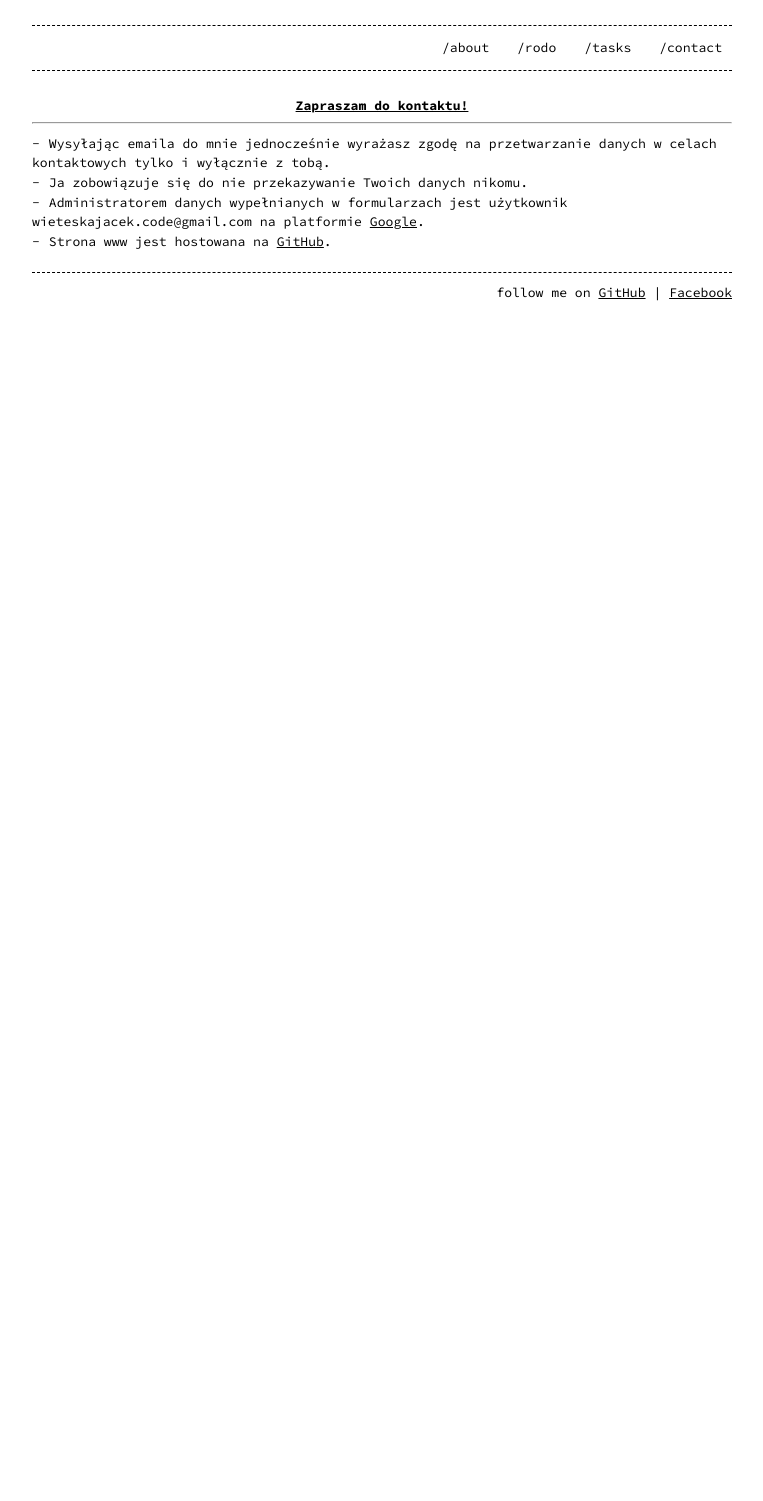
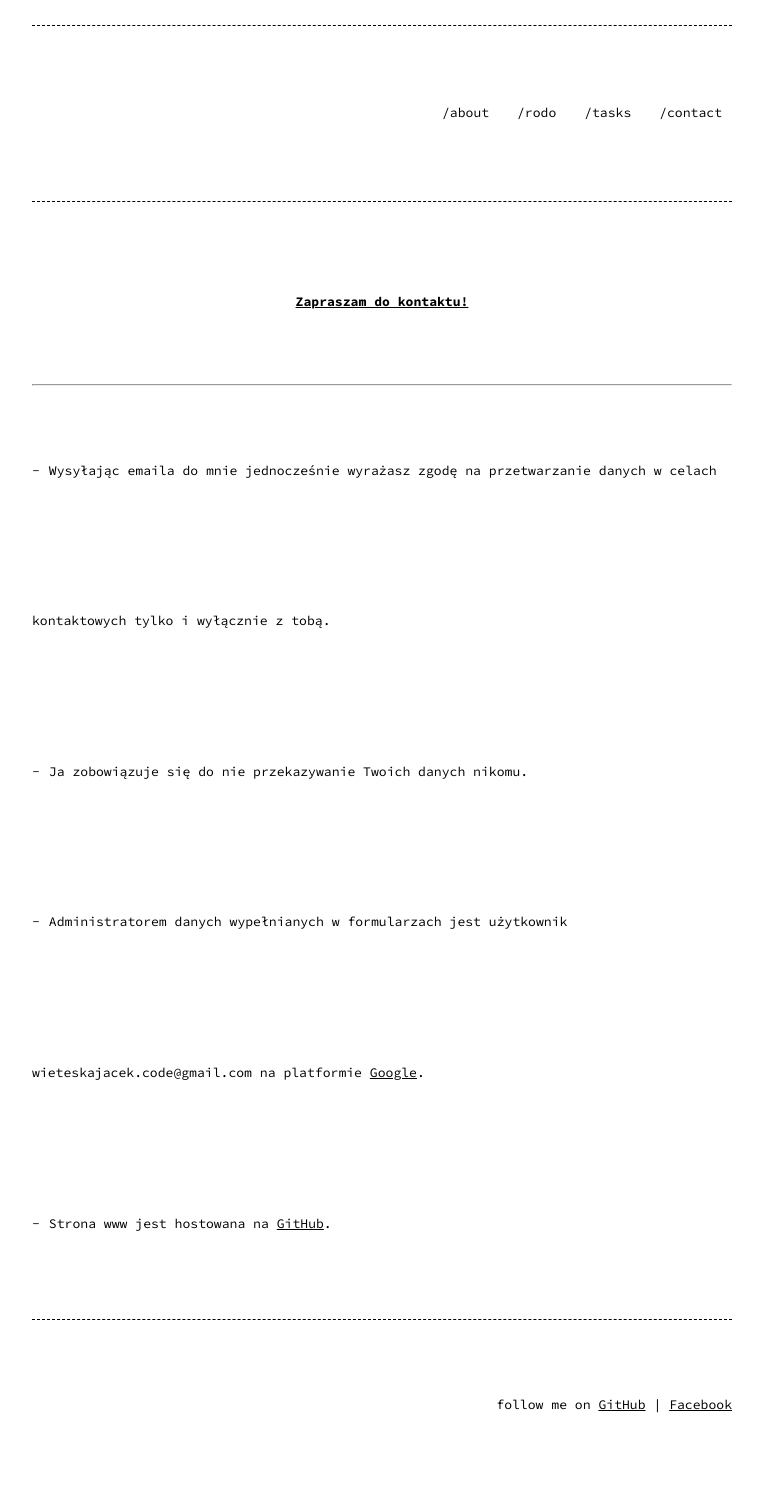
Before and after one commit to esccode/esccode.github.io, a Jekyll site: the page built from rodo.md, in a window 1280 px wide. Shown: the whole page, without its empty margins (258-1021 px from the left). Built offline with Jekyll 4.4.1, drawn with Linux system fonts in a browser that asks for light colours; before the commit the page ends 900 px from its top, so only the background shows below that.

Commit message:
Update base.scss

```diff
--- a/_sass/base.scss
+++ b/_sass/base.scss
@@ -7,7 +7,7 @@
 $base-font-family:     'Source Code Pro', monospace !default;
 $base-font-size:       13.1px !default;
 $mobile-font-size:     12px !default;
-$base-line-height:     1.5 !default;
+$base-line-height:     11.5 !default;
 $container-width:      99% !default;
 $container-max-width:  700px !default;
 
```
